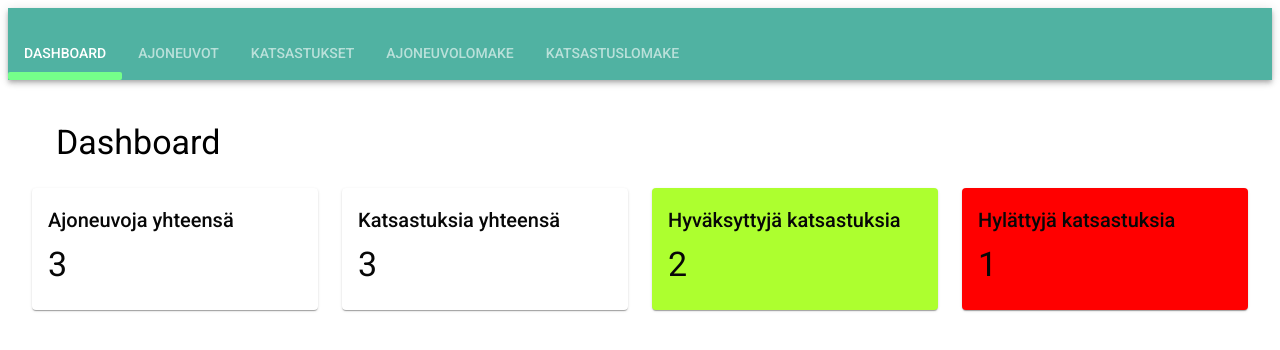
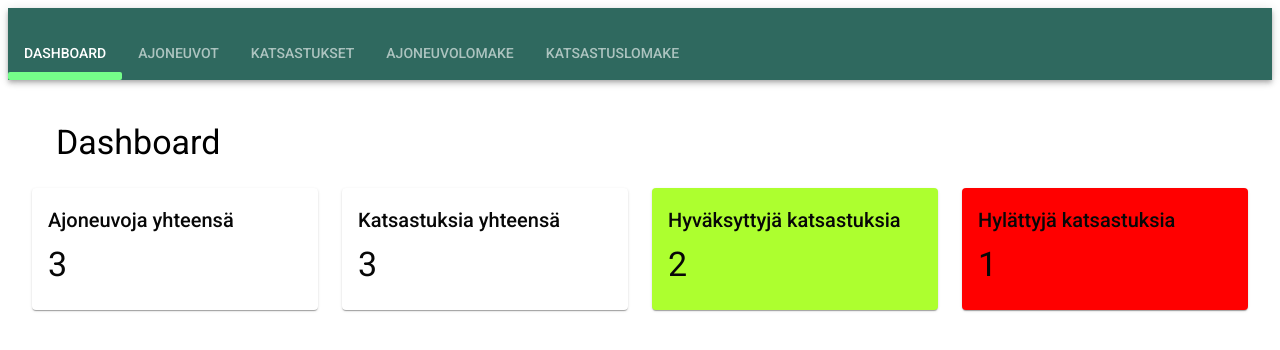
Before and after one commit to Cherenity/front_practise, a React (Vite) app: page / in a window 1280 px wide. Shown: the top 350 px of the page. Built offline with nearby package versions, Linux system fonts and the light colour scheme; some icons are missing.

Commit message:
react router app

```diff
--- a/src/App.jsx
+++ b/src/App.jsx
@@ -16,10 +16,16 @@ import "@fontsource/roboto";
 import Typography from "@mui/material/Typography";
 // npm install @fontsource/roboto
 
+import { BrowserRouter, Routes, Route } from 'react-router';
+
+import DashboardMUI from "./MUI/DashboardMUI";
+
+import { Stack } from "@mui/material";
+
 const theme = createTheme({
   palette: {
-    primary: { main: "#50b2a2", contrastText: "#ffffff" },
-    secondary: { main: "#730a3b", contrastText: "#fa9da6" },
+    primary: { main: "#2f695f", contrastText: "#ffffff" },
+    secondary: { main: "#7c3102", contrastText: "#ff9696" },
     text: { primary: "#070707", secondary: "#1e2c21" },
   },
 
@@ -100,8 +106,8 @@ const katsastukset = [
   {
     id: 1,
     ajoneuvoId: 1,
-    katsastus_pvm: "2024-04-10",
-    voimassa_asti: "2025-04-10",
+    katsastus_pvm: "2023-04-10",
+    voimassa_asti: "2026-04-10",
     tulos: "Hyväksytty",
     kilometrit: 15000,
     huomiot: "Ei huomautettavaa",
@@ -129,11 +135,30 @@ const katsastukset = [
 function App() {
   // ajoneuvokirjasto
 
+
   return (
+
     <ThemeProvider theme={theme}>
+
+      <Stack direction="column" spacing={2}>
+        {/* Tuli himan kiire tehtävän kanssa,
+        niin hyödynnetty aiempaa 6.2 tehtävää pohjana. */}
+
+        <BrowserRouter>
+          <Routes>
+            <Route path="/" element={<TabMUI ajoneuvot={ajoneuvot} katsastukset = {katsastukset} />}>
+              <Route index element={<DashboardMUI />} />
+            </Route>
+          </Routes>
+        </BrowserRouter>
+
+      </Stack>
+
+
+
       {/* <Typography variant="h1">Tekstiä</Typography> */}
 
-      <TabMUI ajoneuvot={ajoneuvot} katsastukset = {katsastukset}/>
+      {/* <TabMUI ajoneuvot={ajoneuvot} katsastukset = {katsastukset}/> */}
 
       {/* shift + alt + f on format dokumentti muistiin */}
     </ThemeProvider>
```
